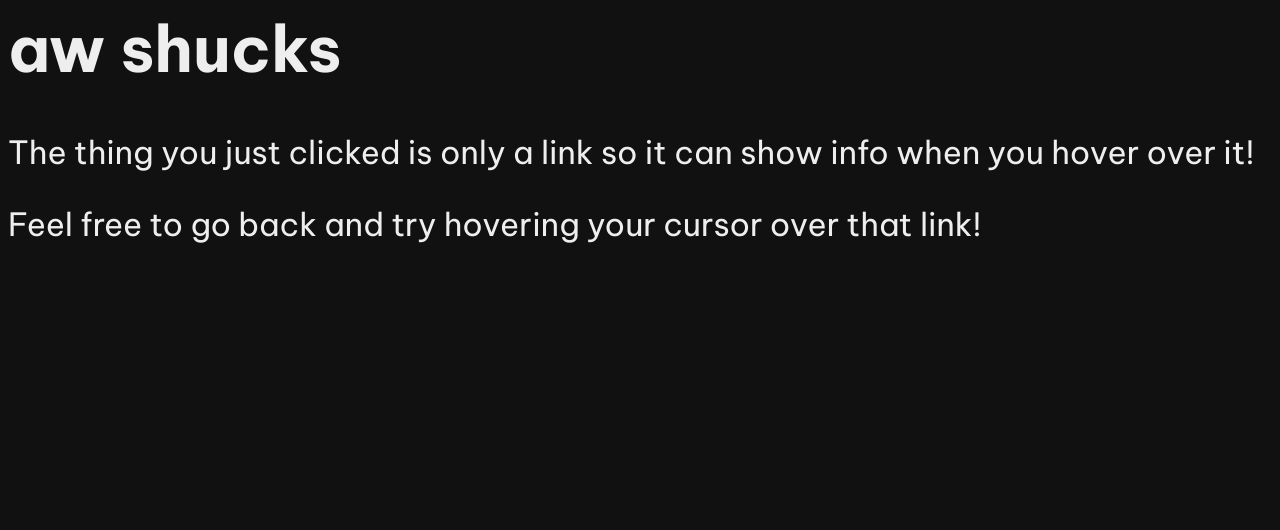
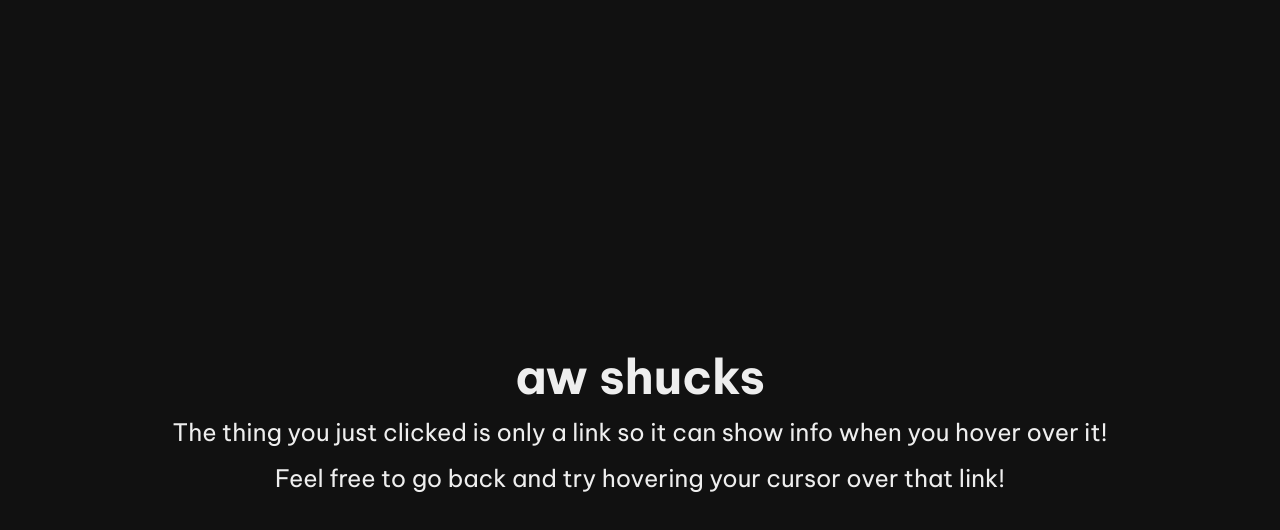
Before and after one commit to NoahTheNerd/hover-me, a plain HTML site: page index.html in a window 1280 px wide. Drawn offline with Linux system fonts and the light colour scheme.

Commit message:
Update index.html

```diff
--- a/index.html
+++ b/index.html
@@ -6,16 +6,22 @@
         <link href="https://fonts.googleapis.com/css2?family=Be+Vietnam+Pro:ital,wght@0,100;0,200;0,300;0,400;0,500;0,600;0,700;0,800;0,900;1,100;1,200;1,300;1,400;1,500;1,600;1,700;1,800;1,900&display=swap" rel="stylesheet">
     </head>
     <body>
-        <h1 title=":3">aw shucks</h1>
-        <p title=":3">The thing you just clicked is only a link so it can show info when you hover over it!</p>
-        <p title=":3">Feel free to go back and try hovering your cursor over that link!</p>
+        <div class="abstractionbad">
+            <h1 title=":3">aw shucks</h1>
+            <p title=":3">The thing you just clicked is only a link so it can show info when you hover over it!</p>
+            <p title=":3">Feel free to go back and try hovering your cursor over that link!</p>
+        </div>
     </body>
     <style>
         body {
             background-color: #111;
             color: #eee;
             font-family: 'Be Vietnam Pro', sans-serif;
-            font-size: 200%;
+            font-size: 150%;
         }
+        .abstractionbad {
+            display: flex; flex-direction: column; height: 100%; align-items: center; justify-content: center;
+        }
+        .abstractionbad > * { margin-bottom: -0.3em }
     </style>
 </html>
```
